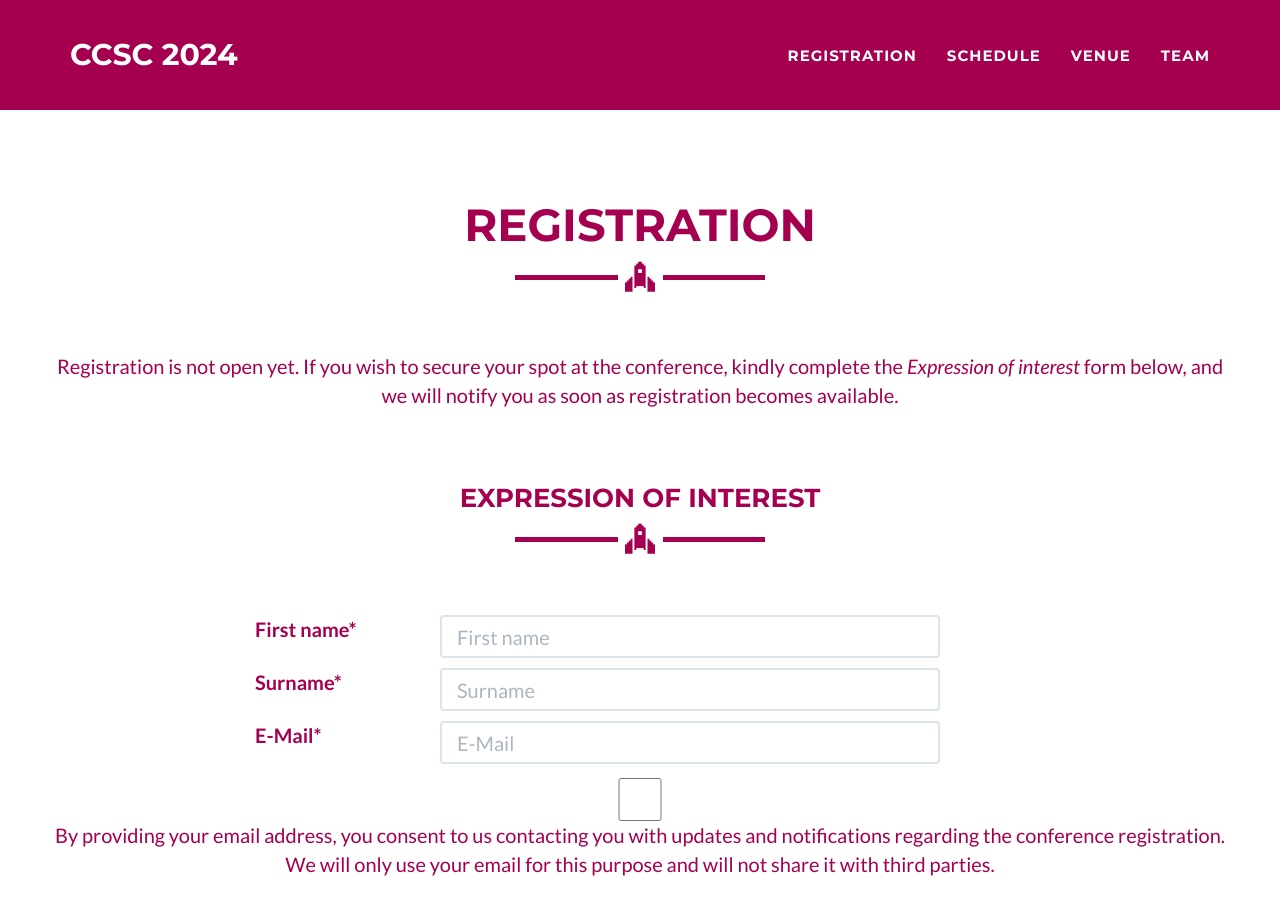
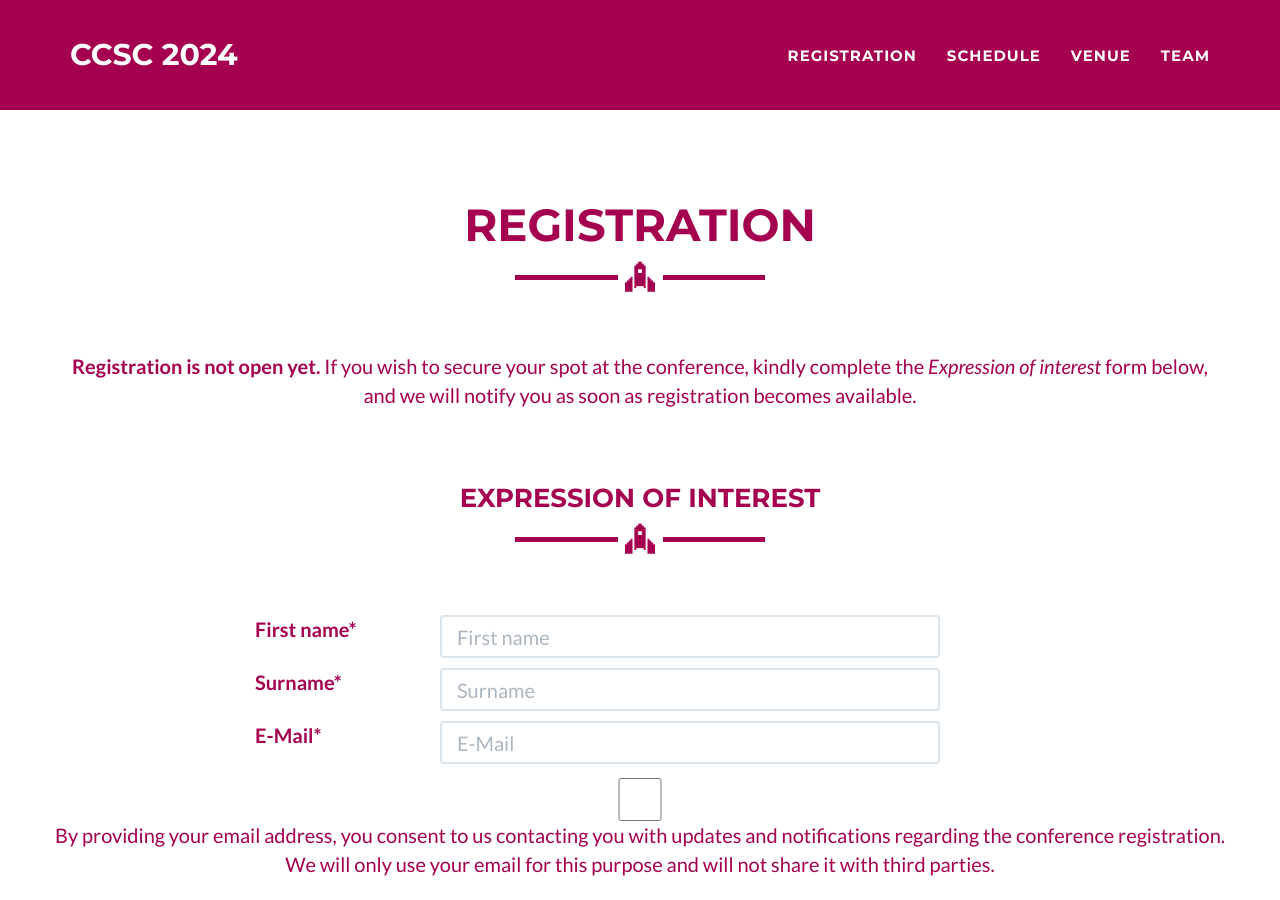
Before and after one commit to ccsc2024/ccsc2024.github.io, a Jekyll site: the page built from registration.html, in a window 1280 px wide and 900 px high. Built offline with Jekyll 4.4.1, drawn with Linux system fonts in a browser that asks for light colours.

```diff
--- a/registration.html
+++ b/registration.html
@@ -15,7 +15,7 @@ layout: page
       <div class="row">
         <div class="col-lg-12 text-center">
           <p>
-            Registration is not open yet.
+            <b>Registration is not open yet.</b>
             If you wish to secure your spot at the conference, kindly complete the <i>Expression of interest</i> form below,
             and we will notify you as soon as registration becomes available.</p>
           <br><br>
```
